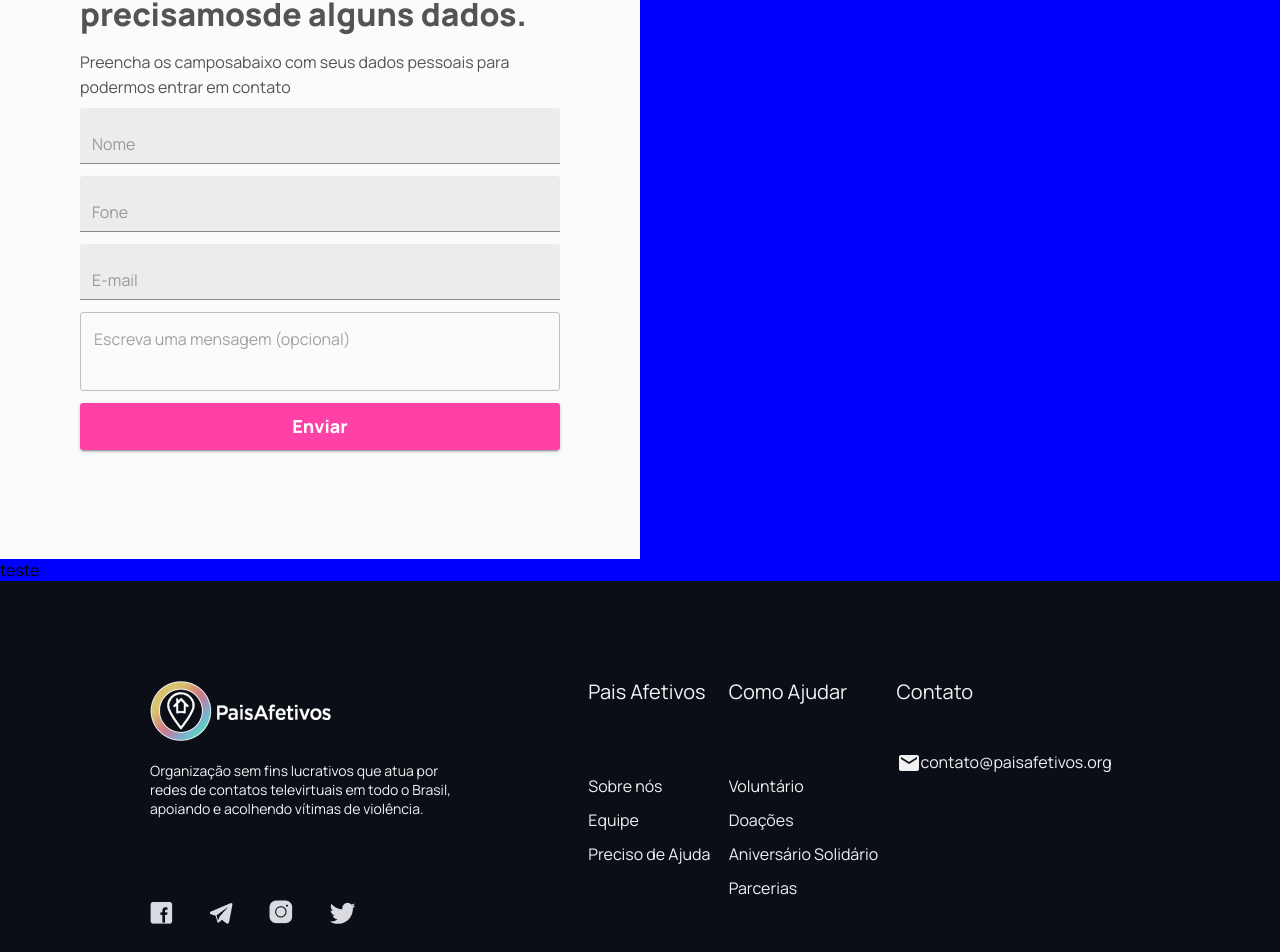
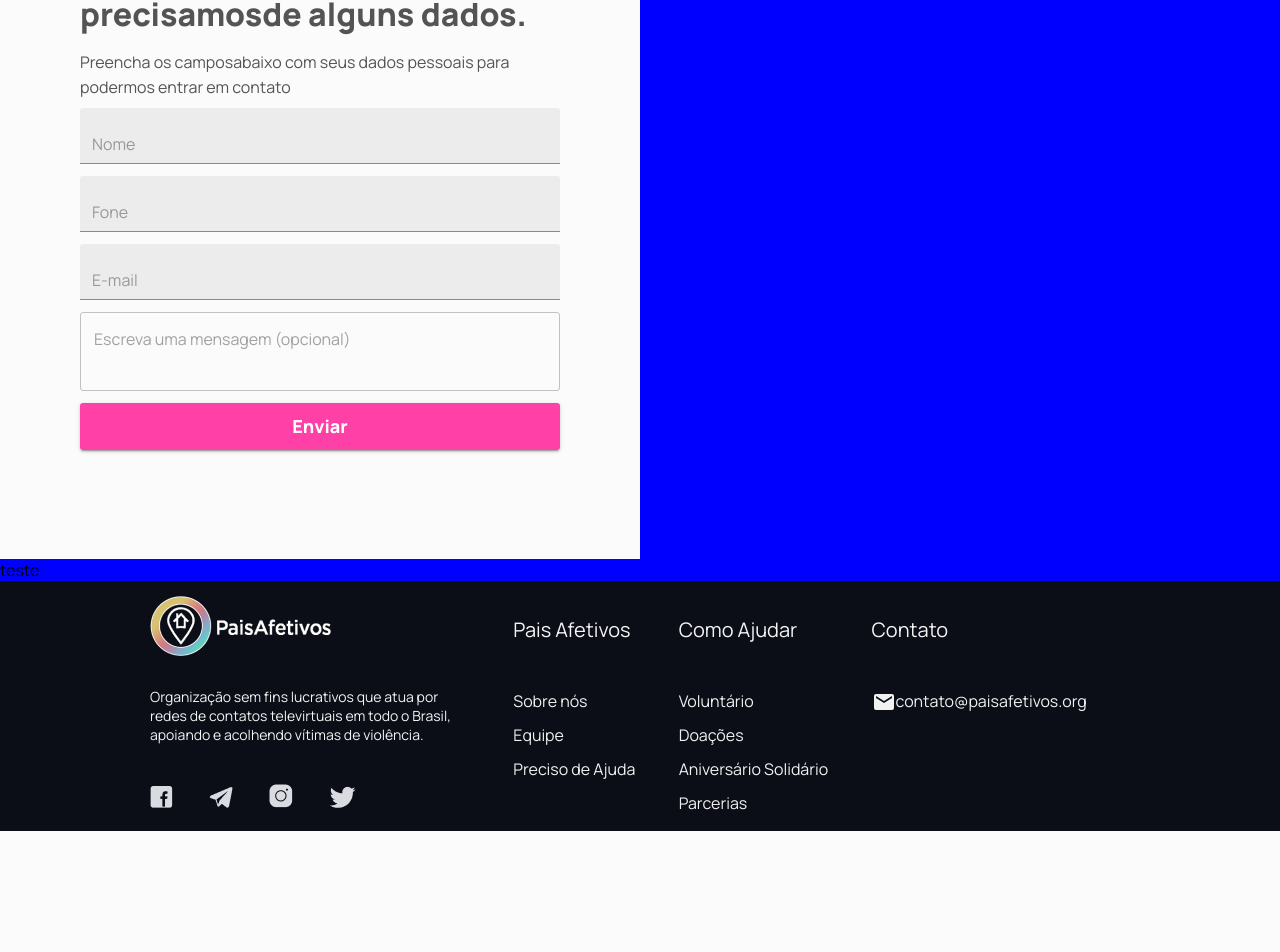
Before and after one commit to GrupoCPB/paisafetivos-web-frontend, a React (Create React App) app: page /preciso-de-ajuda in a window 1280 px wide. Shown: the part 169-1121 px from the top of the page. After the commit the page ends 1000 px from the top, so only its background shows below. Built offline with nearby package versions, Linux system fonts and the light colour scheme.

Commit message:
fix: footer

```diff
--- a/src/pages/needHelp/NeedHelp.jsx
+++ b/src/pages/needHelp/NeedHelp.jsx
@@ -5,12 +5,11 @@ import { Container } from "style/reset";
 import { Form } from 'components'
 import styled from 'styled-components';
 
+
+
 export const Main = styled.main`
   display: flex;
   box-sizing: border-box;
-  form {
-    box-sizing: border-box;
-  }
 `;
 
 export function NeedHelp() {
@@ -20,7 +19,7 @@ export function NeedHelp() {
         <Box
           boxSizing="border-box"
           width="50%"
-          component="div"
+          component="section"
           display="flex"
           flexDirection="column"
           justifyContent="center"
@@ -56,10 +55,15 @@ export function NeedHelp() {
         </Box>
         <Box
           width="50%"
-          component="div"
+          component="section"
           bgcolor="blue"
         >
-          <h1>teste</h1>
+          <Box
+            component="div"
+            boxSizing="border-box"
+          >
+
+          </Box>
         </Box>
       </Main>
       <Box
--- a/src/style/footer.js
+++ b/src/style/footer.js
@@ -1,24 +1,27 @@
 import styled from 'styled-components';
 
 export const Container = styled.footer`
-    height:300px;
+    height:250px;
     display:flex;
-    padding:50px 150px;
+    padding: 0 150px;
     color:#f4f4f4;
     background-color:#0B0D17;
 
     .info-left{
+        box-sizing: border-box;
         max-width:320px;
 
-        img{
-            padding-top: 50px;
+        img {
+            margin-top: 15px;
         }
+
+
         p{
             font-size:14px;
-
+            margin-top: 25px;
         }
         nav{
-            margin-top:32px;
+            margin-top:25px;
             transform: translatex(-18px);
 
             a{
@@ -33,16 +36,14 @@ export const Container = styled.footer`
 
     .info-right{
         width:100%;
-
         display:flex;
         justify-content:space-evenly;
-        padding-left:100px;
 
         .info-right-pages{
             h6{
                 font-weight:400;
                 font-size:20px;
-                padding-bottom: 24px;
+                margin-top: 35px;
             }
 
             nav{
@@ -66,7 +67,7 @@ export const Container = styled.footer`
             h6{
                 font-weight:400;
                 font-size:20px;
-                padding-bottom: 24px;
+                margin-top: 35px;
             }
 
             nav{
@@ -90,6 +91,7 @@ export const Container = styled.footer`
             h6{
                 font-weight:400;
                 font-size:20px;
+                margin-top: 35px;
             }
 
             nav{
@@ -126,18 +128,18 @@ export const Container = styled.footer`
 
     .info-left{
     text-align:center;
-  }
+}
 }
 
 @media (max-width:768px){
     padding:50px 0px;
 
     .info-left{
-      max-width:320px;
+        max-width:320px;
     }
 
     .info-right{
-      padding-left:0px;
+        padding-left:0px;
     }
 }
 
```
Also changed, not shown: src/assets/Mão fechada.png (added), src/assets/image-need-help-page.png (added).
